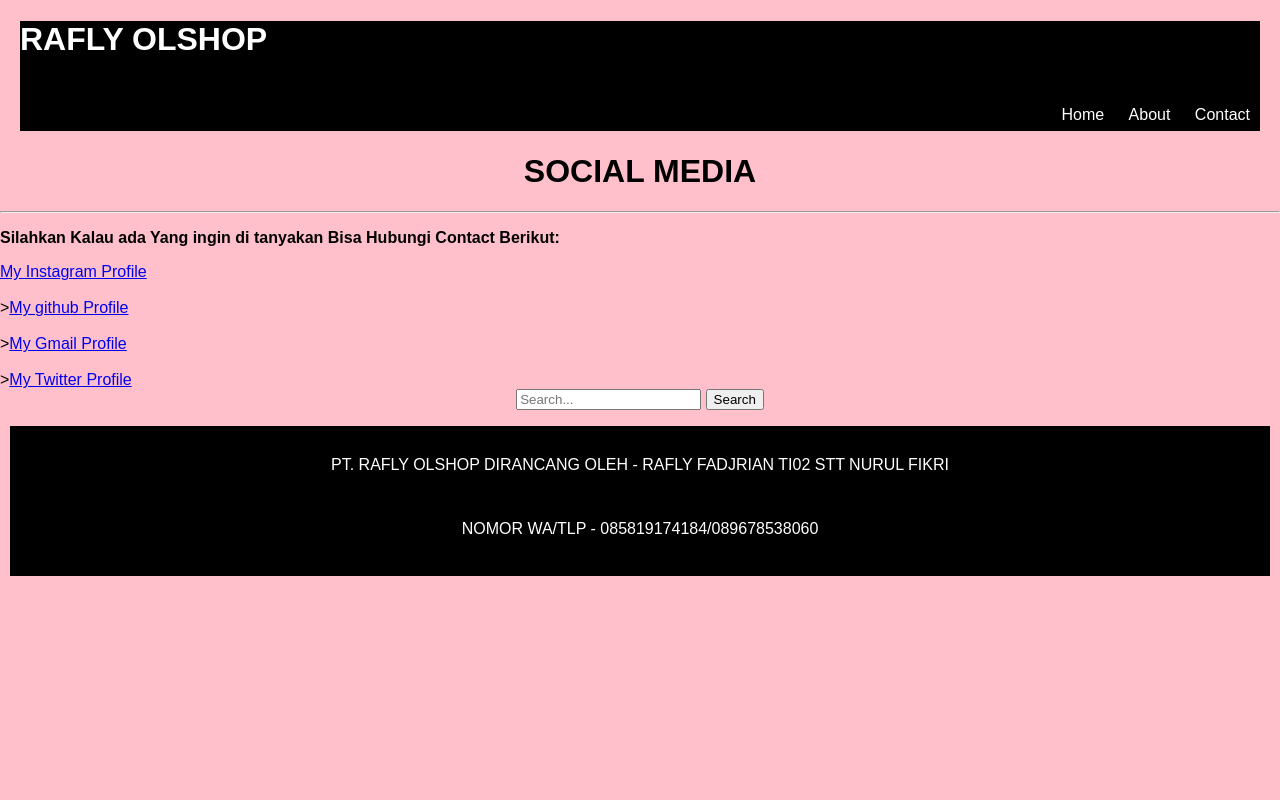
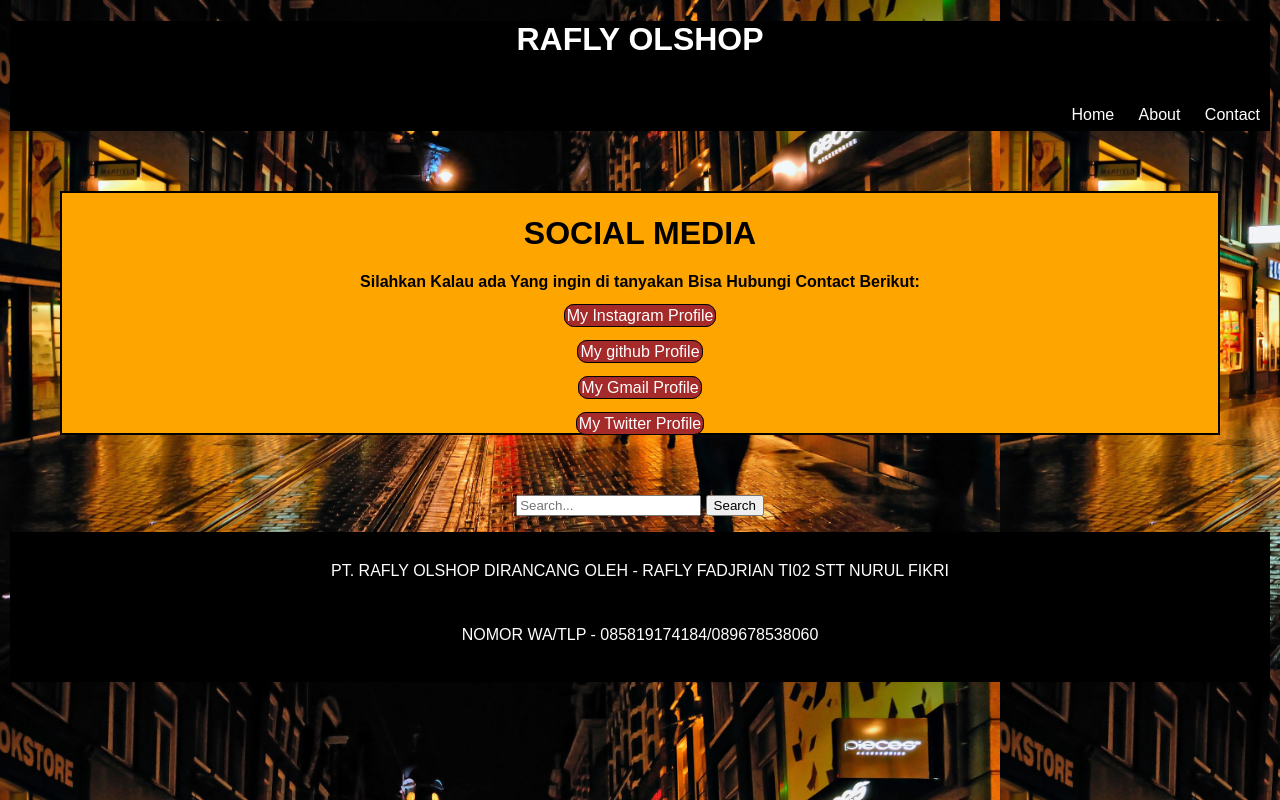
Before and after one commit to raflyfadjrian/Tugas-Landing-Page, a plain HTML site: page toko/contact.html in a window 1280 px wide. Drawn offline with Linux system fonts and the light colour scheme.

Commit message:
Add files via upload
0110220126_RAFLY FADJRIAN_TI02

```diff
--- a/toko/bubu.css
+++ b/toko/bubu.css
@@ -1,6 +1,6 @@
 body {margin: 0; font-family: sans-serif;}
-
-.header {margin: 20px; color: white; background: black; height: 110px;}
+body{background-image:url(qw.jpg); background-size:1000px}
+.header {margin: 10px; color: white; background: black; height: 110px;}
 
 .logo {float: left;}
 
@@ -12,15 +12,15 @@ body {margin: 0; font-family: sans-serif;}
 
 .navbar ul li a{text-decoration: none; color: white; }
 
-.navbar ul li a:hover {border-bottom: 2px solid white;}
+.navbar ul li a:{border-bottom: 2px solid white;}
 
 .gambar {width: 90%; display: grid; grid-template-columns: 1fr 1fr 1fr; margin:auto;}
 
 .gambar .foto img{width: 300px;}
 
-.foto {border: 1px solid black; margin:10px; text-align: center; }
+.foto {border: 1px solid black; margin:60px; text-align: center; color: black ; border-width: 2px; background-color: orange;}
 
-.foto a{border: 1px solid green; padding:10px; color: white; background: green; text-decoration: none; border-radius: 20px; cursor: pointer;}
+.foto a{border: 1px solid black; padding:2px; color: white; background: brown; text-decoration: none; border-radius: 10px; cursor: pointer}
 
 .footer {text-align: center; margin: 10px; color: white; background: black; height: 150px;}
 
--- a/toko/caca.css
+++ b/toko/caca.css
@@ -1,4 +1,6 @@
 body {margin: 0; font-family: sans-serif;}
+
+body{background-image:url(qw.jpg); background-size:1000px}
 
 .header {margin: 20px; color: white; background: black; height: 110px;}
 
@@ -12,17 +14,17 @@ body {margin: 0; font-family: sans-serif;}
 
 .navbar ul li a{text-decoration: none; color: white; }
 
-.navbar ul li a:hover {border-bottom: 2px solid white;}
+.navbar ul li a{border-bottom: 2px solid white;}
 
 .gambar {width: 90%; display: grid; grid-template-columns: 1fr 1fr 1fr; margin:auto;}
 
 .gambar .foto img{width: 300px;}
 
-.foto {border: 1px solid black; margin:10px; text-align: center; }
+.foto {border: 1px solid black; margin:100px; text-align: center; color: black ; border-width: 6px; background-color: orange}
 
 .foto a{border: 1px solid green; padding:10px; color: white; background: green; text-decoration: none; border-radius: 20px; cursor: pointer;}
 
-.footer {text-align: center; margin: 20px; color: white; background: black; height: 120px;}
+.footer {text-align: center; margin: 20px; color: white; background: black; height: 90px;}
 
 .footer p{padding-top:25px;}
 
--- a/toko/contact.html
+++ b/toko/contact.html
@@ -5,12 +5,11 @@
 			<link rel='stylesheet' href='bubu.css'>
 				<link rel='icon'/ href='rf.jpg'>
 </head>
-	</head>
-<body bgcolor="pink">
+<body style="text-align: center" background="qw.jpg">
 
 	<div class="header">
 		<div class="Logo">
-			<H1>RAFLY OLSHOP</H1>
+			<h1>RAFLY OLSHOP</h1>
 			</div>
 
         <div class='navbar'>
@@ -24,23 +23,23 @@
 
 
 
-        <div>
-       	<h1 align="center">SOCIAL MEDIA</h1>
+        <div class="foto">
+       	<h1> SOCIAL MEDIA</h1>
 
-	<HR> <P><b>Silahkan Kalau ada Yang ingin di tanyakan Bisa Hubungi Contact Berikut:</P></b>
+	 <P><b>Silahkan Kalau ada Yang ingin di tanyakan Bisa Hubungi Contact Berikut:</P></b>
 	<a href="https://www.instagram.com/rafly.fdjrnn/">My Instagram Profile</a>
 	<br>
-	<br>><a href="https://github.com/raflyfadjrian">My github Profile</a>
+	<br><a href="https://github.com/raflyfadjrian">My github Profile</a>
 	<br>
-	<br>><a href="https://mail.google.com/mail/u/0/#inbox">My Gmail Profile</a>
+	<br><a href="https://mail.google.com/mail/u/0/#inbox">My Gmail Profile</a>
 	<br>
-	<br>><a href="https://twitter.com/FadjrianRafly">My Twitter Profile</a></HR>
+	<br><a href="https://twitter.com/FadjrianRafly">My Twitter Profile</a></HR>
+</div>
 		 <form><center>
 <input class="search" type="search" placeholder="Search...">
 <input class="button" type="submit" value="Search">
 </form></center>
 
-</div>
 
 </div>
 
--- a/toko/style.css
+++ b/toko/style.css
@@ -1,6 +1,9 @@
-body {margin: 0; font-family: sans-serif;}
+body {margin: 0; font-family: sans-serif; background-image: black}
+body{background-image:url(qw.jpg); background-size:1000px}
 
-.header {margin: 20px; color: white; background: black; height: 70px;}
+.deks{border: 1px solid black; margin:120px; text-align: center; color: black ; border-width: 6px; background-color: orange ;text-align: left;}
+
+.header {margin: 20px; color: white; background: black; height: 65px;}
 
 .logo {float: left;}
 
@@ -16,14 +19,16 @@ body {margin: 0; font-family: sans-serif;}
 
 .gambar {width: 90%; display: grid; grid-template-columns: 1fr 1fr 1fr; margin:auto;}
 
-.gambar .foto img{width: 300px;}
+.gambar .foto img{width: 230px;}
 
-.foto {border: 1px solid black; margin:10px; text-align: center; }
+.foto {border: 1px solid black; margin:20px; text-align: center; color: black ; border-width: 3px; background-color: orange}
 
-.foto a{border: 1px solid brown; padding:10px; color: white; background: brown; text-decoration: none; border-radius: 20px; cursor: pointer;}
+.foto a{border: 1px solid white; padding:10px; color: white; background: brown; text-decoration: none; border-radius: 10px; cursor: pointer;}
 
 .footer {text-align: center; margin: 20px; color: white; background: black; height: 100px;}
 
 .footer p{padding-top:25px;}
 
 .footer a{text-decoration: none; color: white; }
+
+ .search {color: white border-width: 10px;border-collapse: unset;}
```
Also changed, not shown: toko/about.html (+7 -4 lines), toko/baju.html (+3 -0 lines), toko/biola.html (+2 -0 lines), toko/celana.html (+2 -1 lines), toko/drum.html (+3 -0 lines), toko/gitar deskripsi.html (+2 -1 lines), toko/hp.html (+2 -1 lines), toko/index.html (+6 -7 lines), toko/laptop.html (+2 -0 lines), toko/sepatu.html (+2 -1 lines), toko/tv.html (+2 -0 lines), toko/giphy.gif (added), toko/qw.jpg (added), 1 other file.
